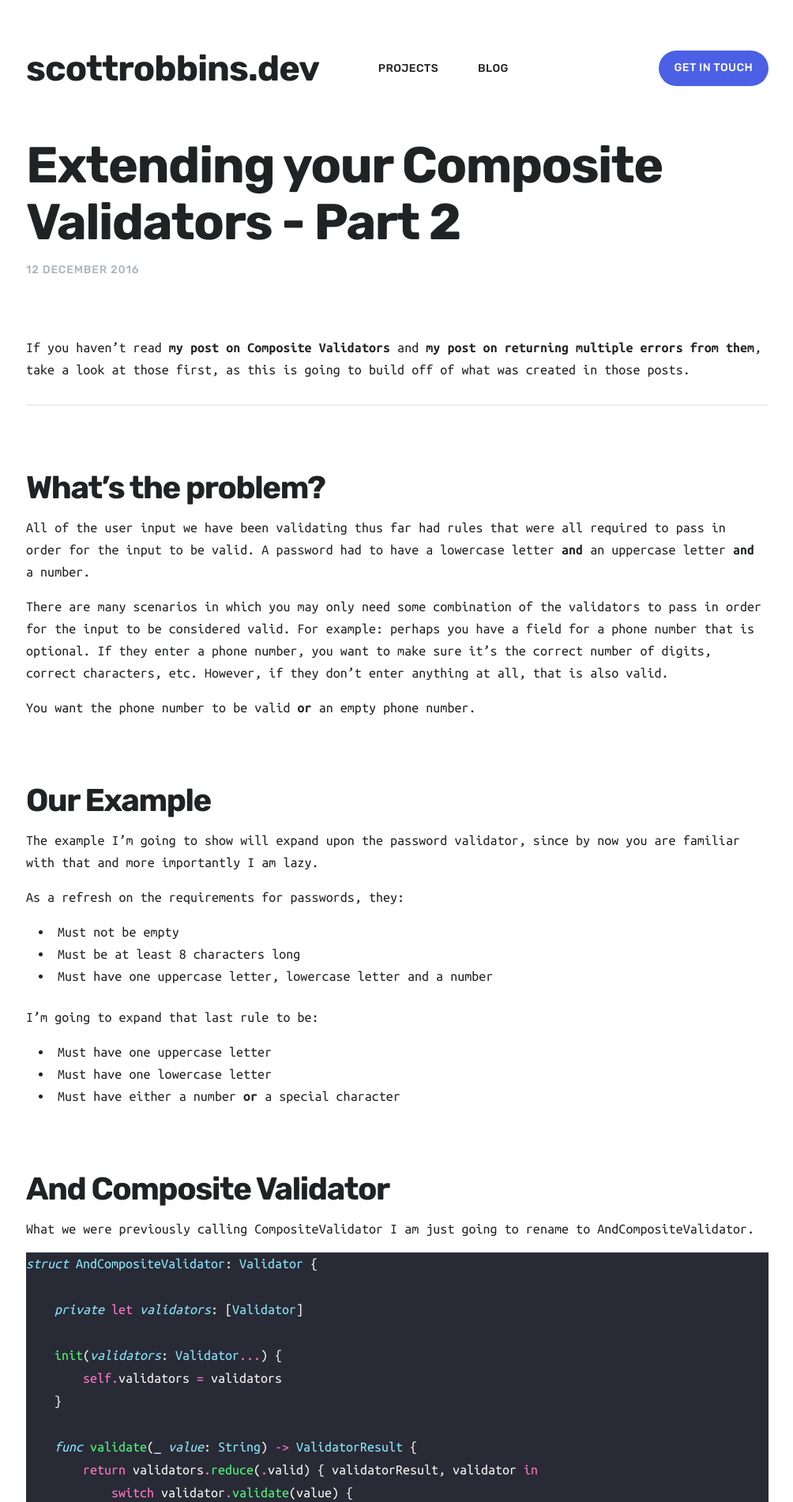
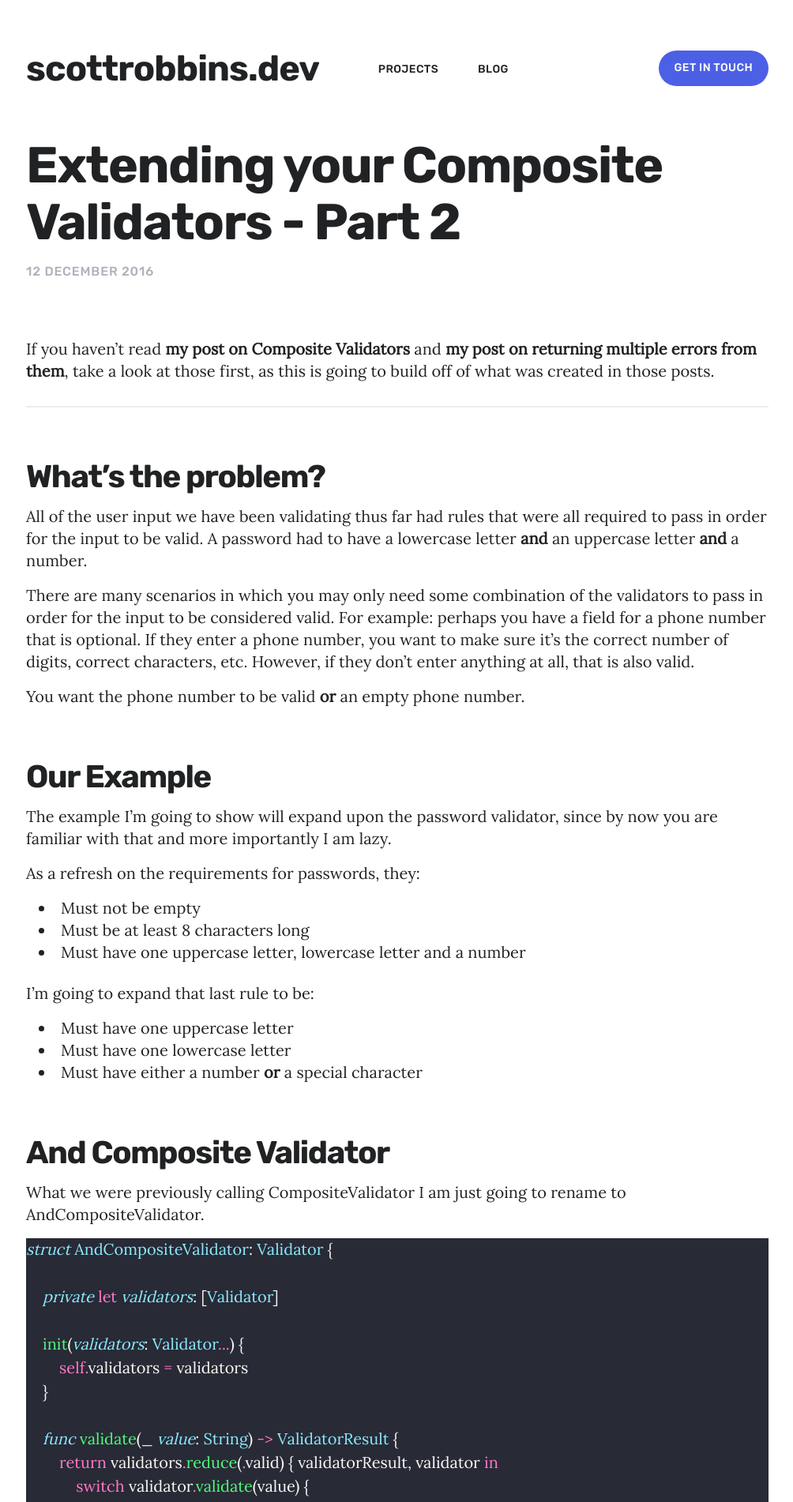
Before and after one commit to ScottRobbins/scottrobbins.github.io, a Jekyll site: the page built from _posts/2016-12-13-composite-validators-extended-part-2.markdown, in a window 1280 px wide. Shown: the top 1902 px of the page at 79% size, without its empty margins (137-1141 px from the left). Built offline with Jekyll 4.4.1, drawn with Linux system fonts in a browser that asks for light colours; nearby versions of some CDN libraries.

Commit message:
Correct font size and adjust font

```diff
--- a/_layouts/default.html
+++ b/_layouts/default.html
@@ -37,9 +37,14 @@
 	<meta property="og:description" content="{{ page.description }}" />
 	<meta property="og:image" content="{{ site.url }}{{ page.featured_image }}" />
 
-	{% if site.data.settings.font_settings.font_embed %}
+	{% if site.data.settings.font_settings.font_embed_header %}
 	<!-- Font Embed Code -->
-	{{ site.data.settings.font_settings.font_embed }}
+	{{ site.data.settings.font_settings.font_embed_header }}
+	{% endif %}
+
+	{% if site.data.settings.font_settings.font_embed_body %}
+	<!-- Font Embed Code -->
+	{{ site.data.settings.font_settings.font_embed_body }}
 	{% endif %}
 
 	<!-- Styles -->
--- a/_sass/_pages/_page__post.scss
+++ b/_sass/_pages/_page__post.scss
@@ -55,11 +55,6 @@
       width: calc(100vw - 60px);
       max-width: 1140px;
       margin: 40px 0;
-    }
-
-    h1 {
-      margin-top: 64px;
-      margin-bottom: 24px;
     }
 
     h2 {
@@ -215,11 +210,11 @@
       }
 
       h3 {
-        margin: 80px 0 12px;
+        margin: 64px 0 12px;
       }
 
       h4 {
-        margin: 80px 0 24px;
+        margin: 64px 0 24px;
       }
 
       blockquote {
```
Also changed, not shown: _data/settings.yml (+7 -6 lines).
